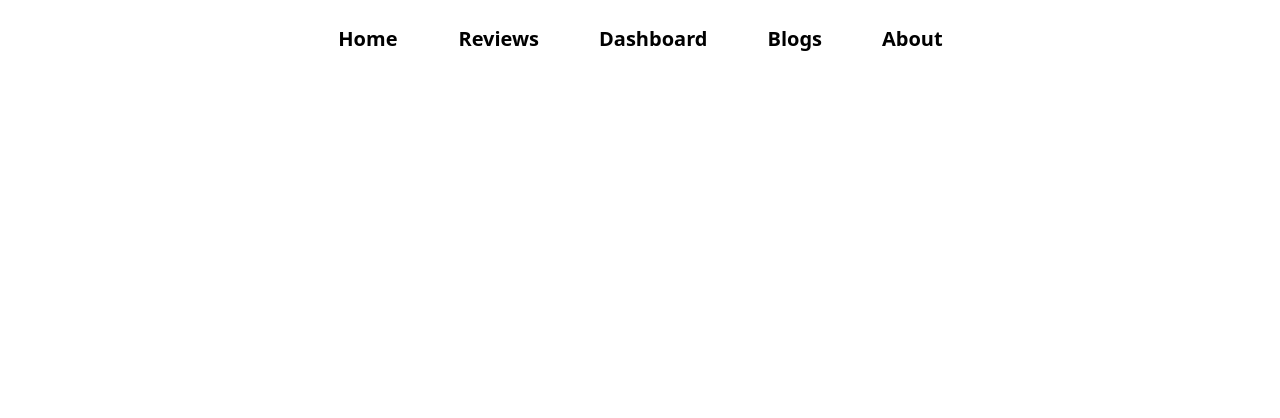
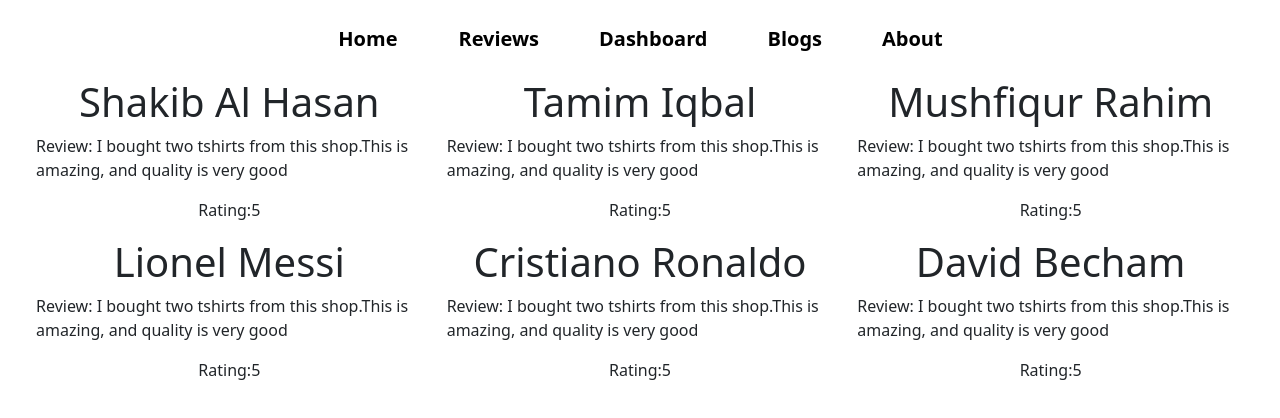
Before and after one commit to Shafak93/cloth-store, a React (Create React App) app: page /reviews in a window 1280 px wide. Shown: the top 418 px of the page. Built offline with nearby package versions, Linux system fonts and the light colour scheme.

Commit message:
reviews and all reviews compo work

```diff
--- a/src/App.js
+++ b/src/App.js
@@ -7,6 +7,7 @@ import Home from './Components/Home/Home';
 import Navbar from './Components/Navbar/Navbar';
 import Reviews from './Components/Reviews/Reviews';
 import 'bootstrap/dist/css/bootstrap.min.css';
+import NotFound from './Components/NotFound/NotFound';
 
 function App() {
   return (
@@ -18,6 +19,7 @@ function App() {
          <Route path='/dashboard' element={<Dashboard></Dashboard>}></Route>
          <Route path='/blogs' element={<Blogs></Blogs>}></Route>
          <Route path='/about' element={<About></About>}></Route>
+         <Route path='*' element={<NotFound></NotFound>}></Route>
       </Routes>
 
     </div>
--- /dev/null
+++ b/src/Components/AllReviews/AllReviews.js
@@ -0,0 +1,14 @@
+import React from 'react';
+
+const AllReviews = (props) => {
+    const {name, reviewText, rating } = props.review
+    return (
+        <div className='col-md-4 d-flex flex-column align-items-center'>
+           <h1>{name}</h1>
+           <p>Review: {reviewText}</p>
+           <p>Rating:{rating}</p>
+        </div>
+    );
+};
+
+export default AllReviews;
--- a/src/Components/Home/Home.js
+++ b/src/Components/Home/Home.js
@@ -1,4 +1,6 @@
+import { Button } from 'bootstrap';
 import React, { useEffect, useState } from 'react';
+import { Link } from 'react-router-dom';
 import tshirt from '../../assets/images/tshirt.png'
 import CustomerReview from '../CustomerReview/CustomerReview';
 
@@ -14,7 +16,7 @@ const Home = () => {
 
     return (
         <main className='container'>
-            <div className=' d-flex justify-content-center'>
+            <div className=' d-flex justify-content-space-between row'>
             <div className="col-md-8">
                 <h1>Your Desire</h1>
                 <h1>Our Destination</h1>
@@ -30,7 +32,9 @@ const Home = () => {
             {
                 reviews.map((review) => <CustomerReview key ={review.id} review = {review}></CustomerReview>)
             }
+
         </div>
+        <Link to='reviews' >Customer Reviews</Link>
         </main>
     );
 };
--- /dev/null
+++ b/src/Components/NotFound/NotFound.js
@@ -0,0 +1,12 @@
+import React from 'react';
+
+const NotFound = () => {
+    return (
+        <div className='d-flex flex-column align-items-center'>
+            <h1>404</h1>
+            <h2>The page you search is not found</h2>
+        </div>
+    );
+};
+
+export default NotFound;
--- a/src/Components/Reviews/Reviews.js
+++ b/src/Components/Reviews/Reviews.js
@@ -1,4 +1,6 @@
 import React, { useEffect, useState } from 'react';
+import AllReviews from '../AllReviews/AllReviews';
+import CustomerReview from '../CustomerReview/CustomerReview';
 
 const Reviews = () => {
     const [reviews, setReviews] = useState([])
@@ -9,8 +11,10 @@ const Reviews = () => {
         .then(data => setReviews(data))
     },[])
     return (
-        <div>
-
+        <div className='row mx-4'>
+            {
+                reviews.map(review => <AllReviews key={review.id} review = {review}></AllReviews>)
+            }
         </div>
     );
 };
```
